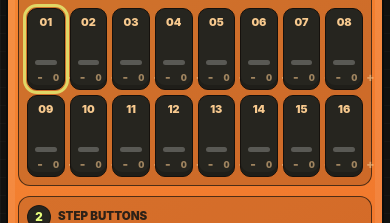
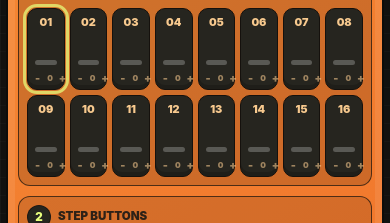
Before and after one commit to DheerajRay/NoteMaker, a React (Vite) app: page / in a window 390 px wide. Shown: the part 309-532 px from the top of the page. Built offline with nearby package versions, Linux system fonts and the light colour scheme.

Commit message:
fix: tune beat offset control layout

```diff
--- a/src/styles.css
+++ b/src/styles.css
@@ -379,7 +379,7 @@ h2 {
 .flow-timing-control {
   position: absolute;
   bottom: 4px;
-  left: 50%;
+  left: 45%;
   width: min(54px, calc(100% - 12px));
   min-height: 18px;
   display: inline-grid;
@@ -1022,22 +1022,23 @@ h2 {
 
   .flow-timing-control {
     bottom: 3px;
-    width: min(48px, calc(100% - 10px));
+    left: 50%;
+    width: min(36px, calc(100% - 8px));
     min-height: 16px;
-    grid-template-columns: 14px 1fr 14px;
+    grid-template-columns: 11px 1fr 11px;
     gap: 1px;
   }
 
   .flow-timing-control span {
-    min-width: 16px;
-    font-size: 0.54rem;
+    min-width: 12px;
+    font-size: 0.5rem;
   }
 
   .flow-timing-control button {
-    min-width: 14px;
+    min-width: 11px;
     min-height: 16px;
-    width: 14px;
-    font-size: 0.74rem;
+    width: 11px;
+    font-size: 0.68rem;
   }
 
   .step-led-bank {
```
